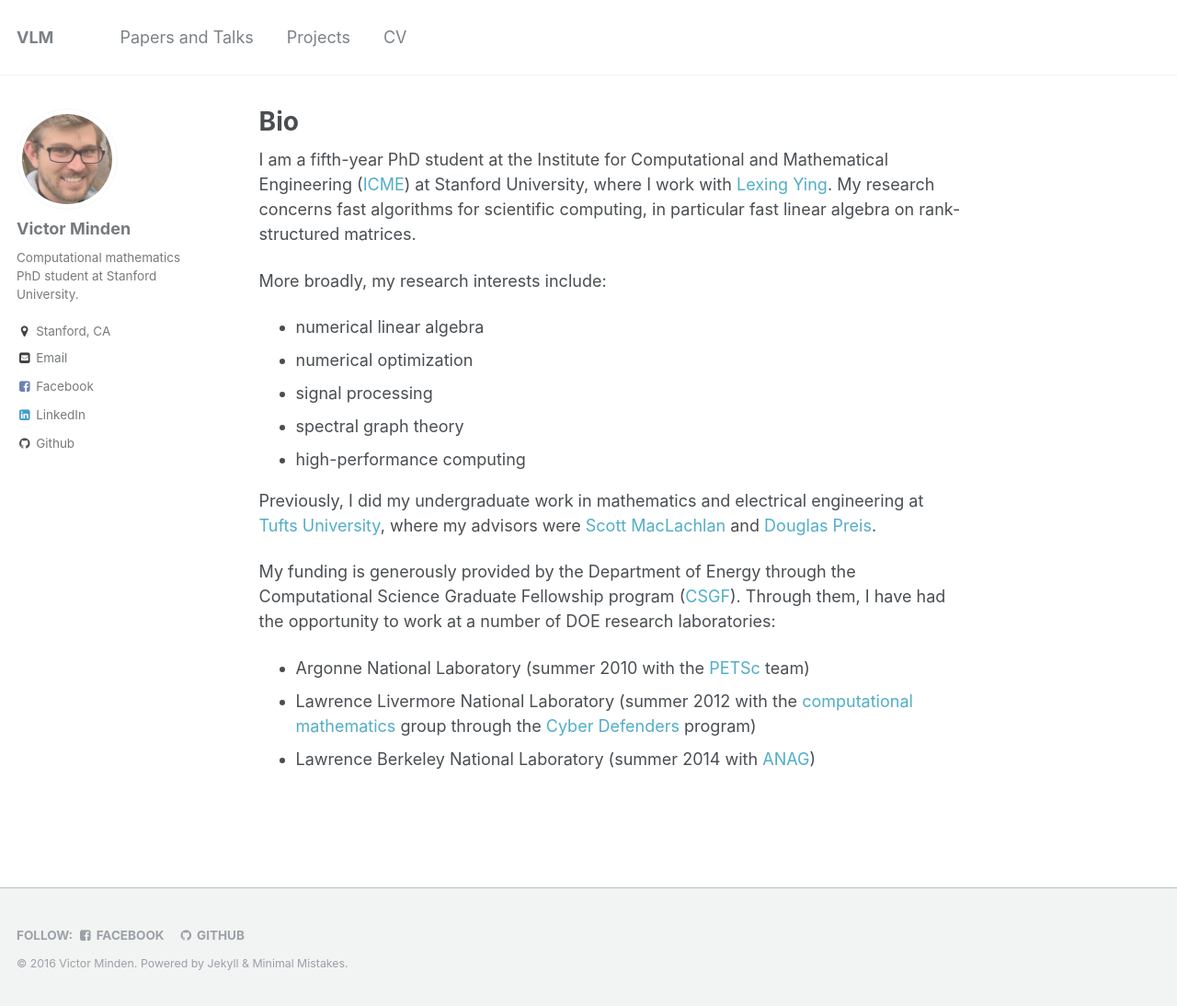
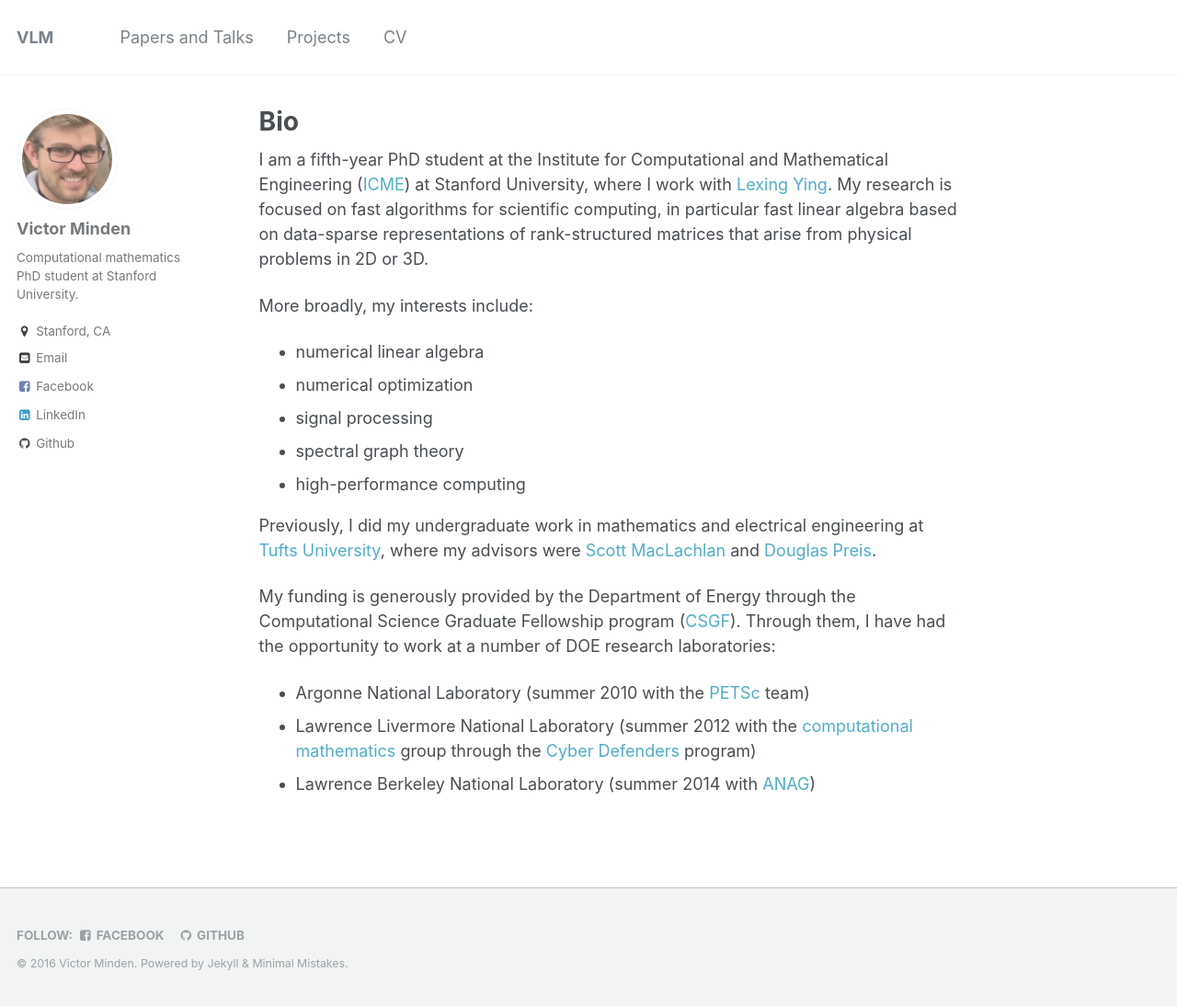
Before and after one commit to victorminden/victorminden.github.io, a Jekyll site: the page built from index.md, in a window 1280 px wide and 1094 px high. Shown: the whole window at 92% size. Built offline with Jekyll 4.4.1, drawn with Linux system fonts in a browser that asks for light colours.

Commit message:
update front

```diff
--- a/index.md
+++ b/index.md
@@ -6,9 +6,9 @@ author_profile: true
 
 {% include base_path %}
 
-I am a fifth-year PhD student at the Institute for Computational and Mathematical Engineering ([ICME](https://icme.stanford.edu/)) at Stanford University, where I work with [Lexing Ying](http://math.stanford.edu/~lexing/).  My research concerns fast algorithms for scientific computing, in particular fast linear algebra on rank-structured matrices.
+I am a fifth-year PhD student at the Institute for Computational and Mathematical Engineering ([ICME](https://icme.stanford.edu/)) at Stanford University, where I work with [Lexing Ying](http://math.stanford.edu/~lexing/).  My research is focused on fast algorithms for scientific computing, in particular fast linear algebra based on data-sparse representations of rank-structured matrices that arise from physical problems in 2D or 3D.
 
-More broadly, my research interests include:
+More broadly, my interests include:
 
 - numerical linear algebra
 - numerical optimization
```
